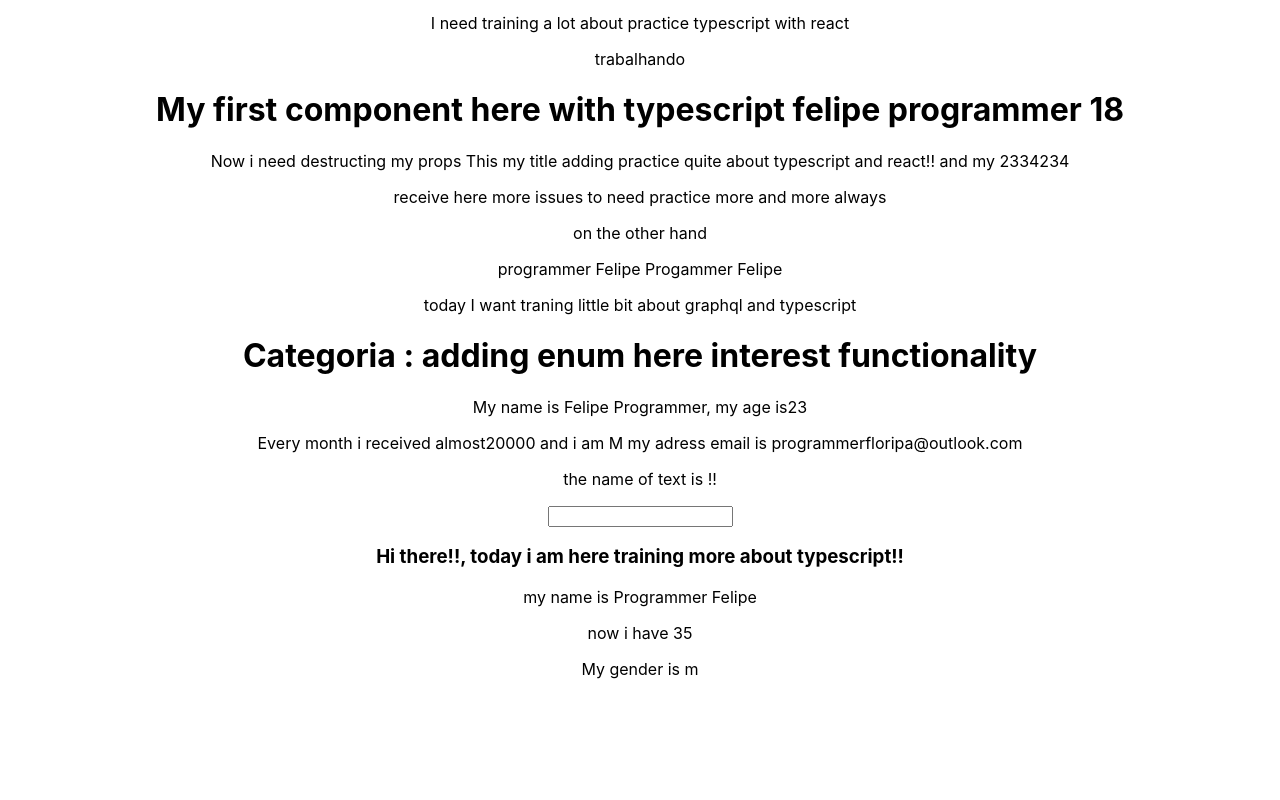
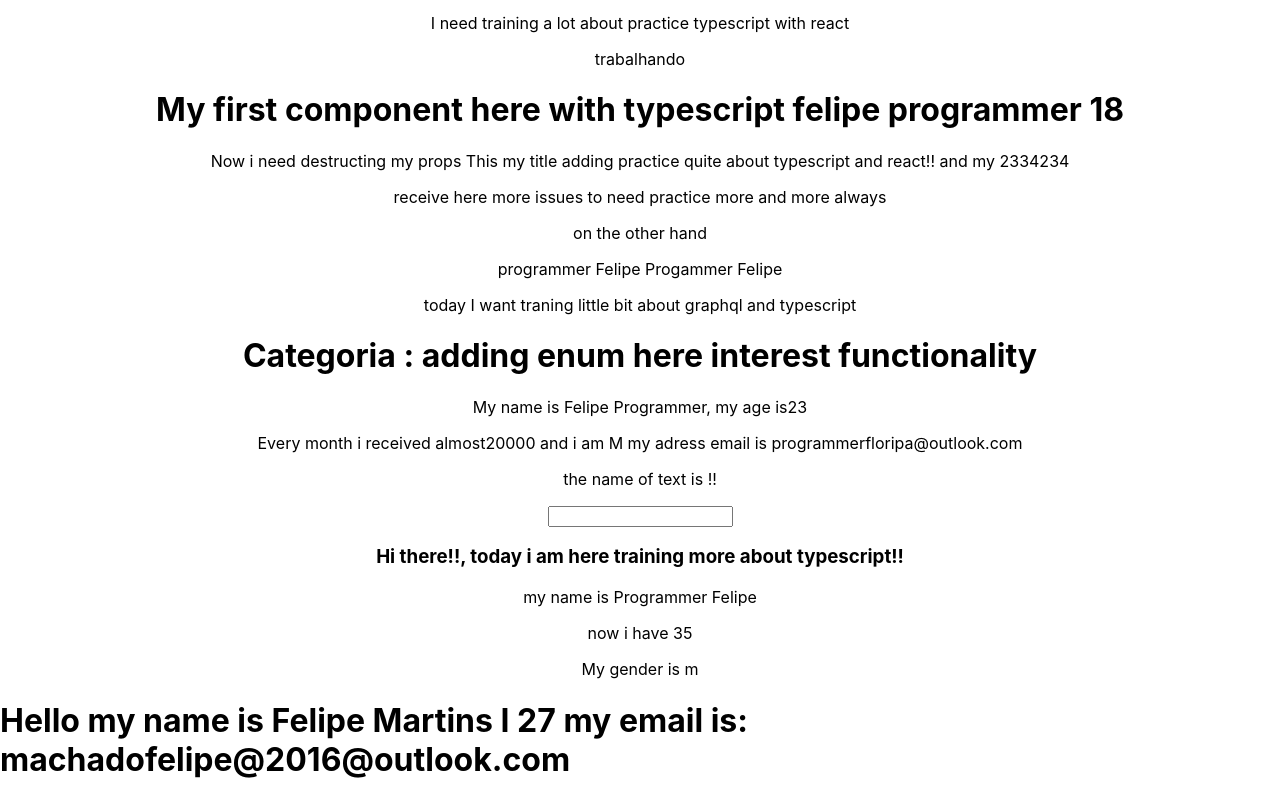
Before and after one commit to felipe-programador-18/Typecript-react, a React (Create React App) app in the folder react-typecript/: page / in a window 1280 px wide. Shown: the part 635-1435 px from the top of the page. Before the commit the page ends 1330 px from the top, so only its background shows below. Built offline with nearby package versions, Linux system fonts and the light colour scheme.

Commit message:
c16-create to interface to work with my props typescript

```diff
--- a/react-typecript/src/App.tsx
+++ b/react-typecript/src/App.tsx
@@ -14,6 +14,7 @@ import PracticeMore from './Component/context';
 import TraningMore from './Component/practicemore';
 import AnotherContext from './Component/AnotherContext';
 import ThrirdCode from './Component/ThirdComponent';
+import { PracticeLittle } from './Component/practice';
 
 
 
@@ -151,6 +152,10 @@ const objectReceive:Employees={
     </LastDataHere.Provider>
     </AddingOtherContext.Provider>
     </div>
+    <PracticeLittle
+     name='Felipe Martins'
+     email='machadofelipe@2016@outlook.com'
+     age={27} />
     </manageContext.Provider>
   );
 }
```
